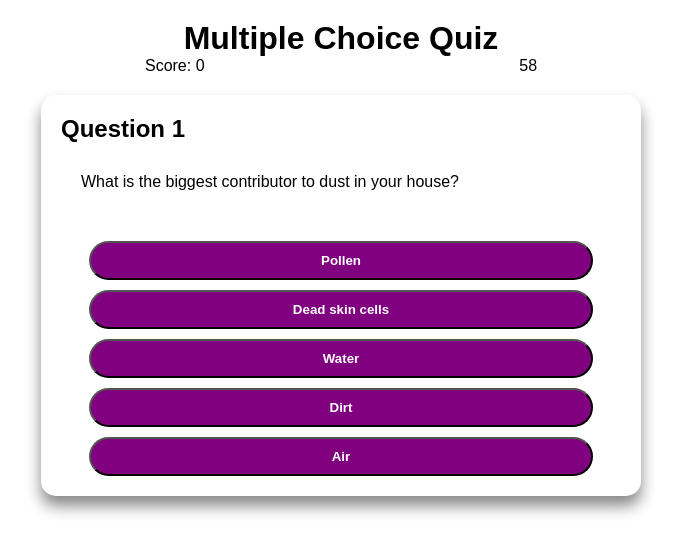
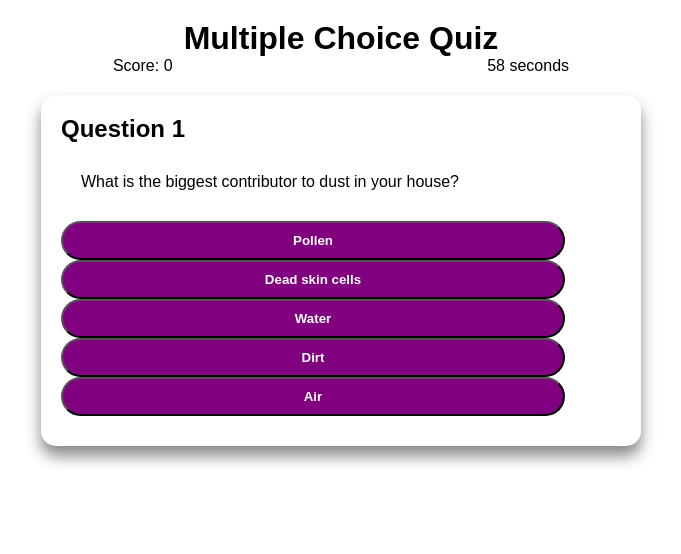
Before and after one commit to rayxis/w4-Multiple-Choice-Quiz, a plain HTML site: page index.html in a window 1280 px wide. Both pictures are taken after a click on the button "Start". Shown: the whole page, without its empty margins (299-980 px from the left). Drawn offline with Linux system fonts and the light colour scheme.

Commit message:
Consolidated card and cleaned up code.

```diff
--- a/index.html
+++ b/index.html
@@ -24,7 +24,7 @@
 			<section class="card question">
 				<h2 class="card__title"></h2>
 				<p class="card__text"></p>
-				<div class="card__answer-container"></div>
+				<div class="card__button-container"></div>
 				<footer class="card__foot"></footer>
 			</section>
 		</template>
--- a/js/script.js
+++ b/js/script.js
@@ -7,6 +7,7 @@ class Quiz {
 	currentTimerID  = null;
 	questions       = [];
 	score           = 0;
+	timerPenalty    = -10;
 
 	elements  = {
 		answers: null,
@@ -24,10 +25,33 @@ class Quiz {
 	constructor(questions) {
 		//  Shuffle the questions, and then the responses for each question.
 		this.questions = this.shuffle(questions);
-		this.questions.forEach(
-			question => question.responses = this.shuffle([question.answer, ...question.responses]));
+		this.questions.forEach((question, questionIndex) => {
+			const questionCard = this.templates.question.cloneNode(true);
 
-		this.cardStart();
+			//  Set the question title (number), and text content.
+			questionCard.querySelector(".card__title").textContent = "Question " + (questionIndex + 1);
+			questionCard.querySelector(".card__text").textContent  = question.query;
+
+			//  Shuffle the answers.
+			question.responses = this.shuffle([question.answer, ...question.responses]);
+
+			// Build the buttons for each response.
+			question.responses.forEach(response => {
+				const button = document.createElement("button");
+				button.classList.add("card__button");
+				button.textContent = response;
+				button.addEventListener("click", () => this.answer(response));
+				questionCard.querySelector('.card__button-container').appendChild(button);
+			});
+
+			//  Save the element to the question.
+			question.element = questionCard;
+		});
+
+		this.elements.timer.textContent = this.currentTimer + " seconds";
+
+		//  Begin with the start card.
+		this.cardAdd("start");
 	}
 
 	answer(response) {
@@ -37,63 +61,43 @@ class Quiz {
 			this.elements.score.textContent = `Score: ${this.score}`;
 		} else {
 			// Incorrect answer
+			this.currentTimer += this.timerPenalty;
 		}
 
 		//  Go to the next card (or scorecard, if there are no more questions).
 		this.nextQuestion();
 	}
 
-	cardQuestion() {
+	cardAdd(cardType) {
 		//  Remove any existing cards.
 		this.cardRemove();
 
-		let questionCard = this.templates.question.cloneNode(true);
+		//  Retrieve whichever card is being called.
+		const card = (cardType === "question") ? this.currentQuestion.element : this.templates[cardType].cloneNode(true);
+		let cardAction;
 
-		questionCard.querySelector(".card__title").textContent = "Question " + (this.currentCount + 1);
-		questionCard.querySelector(".card__text").textContent  = this.currentQuestion.query;
+		if (cardType === "scorecard") {
+			//  Stop the timer.
+			this.stop();
+
+			//  Add the score, and an action to the restart button.
+			card.querySelector(".scorecard__text").textContent = this.score + "/" + this.questions.length;
+
+			//  Restart action.
+			cardAction = () => this.constructor(this.questions);
+			//  Start action.
+		} else if (cardType === "start") cardAction = () => this.start();
+
+		//  Add the action to the buttons (actions have already been added to question responses).
+		if (cardType !== "question") card.querySelector(".card__button").addEventListener("click", cardAction);
 
 		//  Append the card to the DOM.
-		this.elements.quiz.appendChild(questionCard);
-
-		questionCard = this.elements.quiz.querySelector(".question");
-
-		this.currentQuestion.responses.forEach(response => {
-			const button = document.createElement("button");
-			button.classList.add("card__button");
-			button.textContent = response;
-			button.value       = response;
-			button.addEventListener("click", () => this.answer(response));
-			questionCard.appendChild(button);
-		});
+		this.elements.quiz.appendChild(card);
 	}
 
 	cardRemove() {
-		const card = this.elements.quiz.querySelector(".card");
-		if (card) card.remove();
-	}
-	cardStart() {
 		//  Remove any existing cards.
-		this.cardRemove();
-		this.score = 0;
-
-        //  Clone the start card and attach the start function to it.
-        const startCard = this.templates.start.cloneNode(true);
-        this.elements.quiz.appendChild(startCard);
-        this.elements.quiz.querySelector(".card__button").addEventListener("click", () => this.start());
-	}
-
-	cardScore() {
-		//  Remove any existing cards.
-		this.cardRemove();
-
-		this.stop();
-		let scoreCard = this.templates.scorecard.cloneNode(true);
-
-		scoreCard.querySelector(".scorecard__text").textContent = this.score + "/" + this.questions.length;
-
-		//  Append the card to the DOM.
-		this.elements.quiz.appendChild(scoreCard);
-		this.elements.quiz.querySelector(".card__button").addEventListener("click", () => this.cardStart());
+		this.elements.quiz.querySelector(".card")?.remove();
 	}
 
 	nextQuestion() {
@@ -102,10 +106,10 @@ class Quiz {
 		if (this.questions.length > this.currentCount) {
 			//  Get the next question.
 			this.currentQuestion = this.questions[this.currentCount];
-			this.cardQuestion();
+			this.cardAdd("question");
 
 			//  No more questions, get the scorecard.
-		} else this.cardScore();
+		} else this.cardAdd("scorecard");
 	}
 
 	shuffle(list) {
@@ -121,16 +125,20 @@ class Quiz {
 	}
 
 	start() {
+		//  Reset the score.
+		this.score          = 0;
 		//  Start the timer.
 		this.currentTimerID = setInterval(() => {
 			this.currentTimer--;
-			this.elements.timer.textContent = this.currentTimer;
-			if (this.currentTimer === 0) this.cardScore();
+			this.elements.timer.textContent = this.currentTimer + " second";
+			if (this.currentTimer !== 1) this.elements.timer.textContent += "s";
+			if (this.currentTimer === 0) this.cardAdd("scorecard");
 		}, 1000);
 
+		//  Start with the first question.
 		this.currentCount    = 0;
 		this.currentQuestion = this.questions[this.currentCount];
-		this.cardQuestion();
+		this.cardAdd("question");
 	}
 
 	stop() {
@@ -142,9 +150,10 @@ quiz = new Quiz(questions);
 
 /***
  TODO:
-  Card container isn't really being used yet.
   Show fun fact when the card is answered.
   Maybe add a pause button.
   Separate Score functions?
   Definitely work on the design next (start screen and scorecard), and overall container.
+  Consider adding all of the cards in the constructor and then just toggling a hidden class/style.
+  Upon answering incorrectly (on the last question), consider reducing the timer by 10 even though it doesn't matter anymore.
  ***/
```
